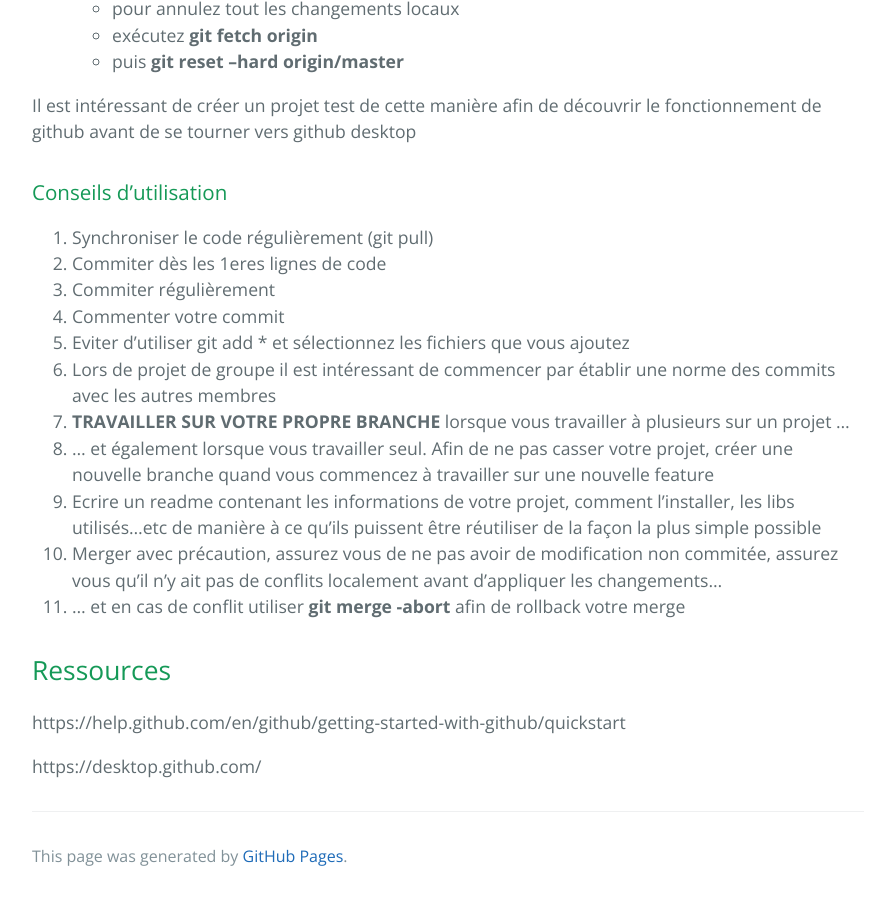
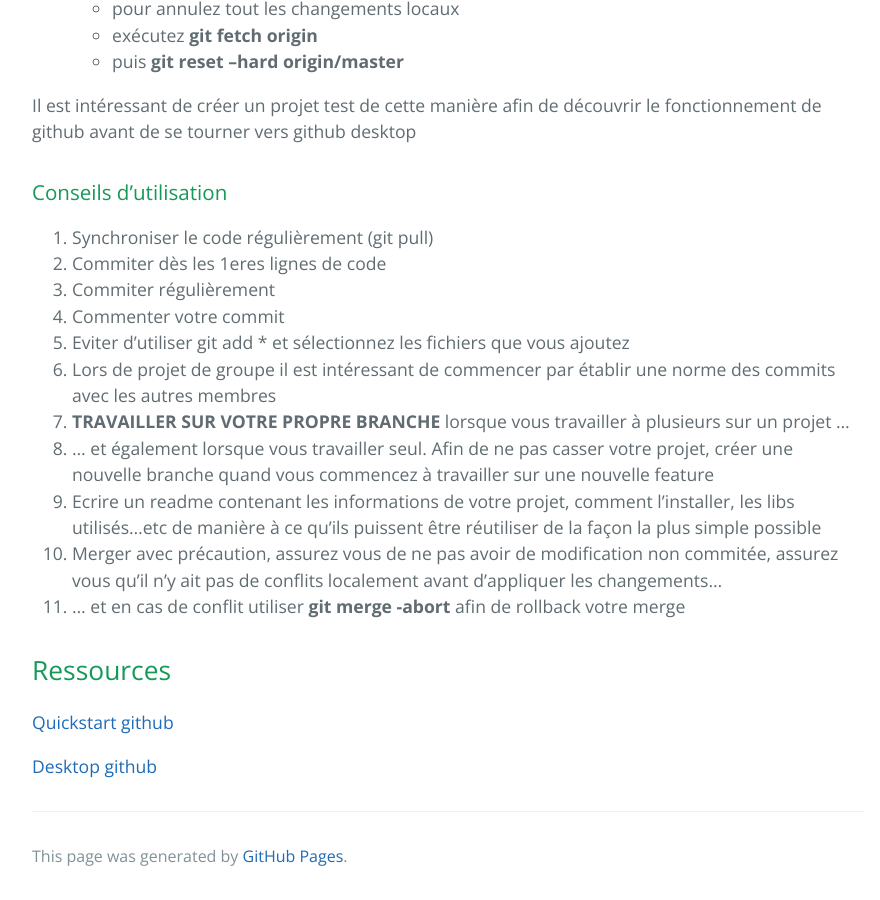
Before and after one commit to CIA-Oceanix/CIA-Oceanix.github.io, a Jekyll site: the page built from git.md, in a window 1280 px wide and 900 px high, scrolled down 1422 px. Shown: the whole window, without its empty margins (192-1072 px from the left). Built offline with Jekyll 4.4.1, drawn with Linux system fonts in a browser that asks for light colours; our own code applies the rules of GitHub Pages for plain Markdown files; some of the changed lines change nothing that is shown.

Commit message:
Update git.md

```diff
--- a/git.md
+++ b/git.md
@@ -68,7 +68,6 @@ Il est intéressant de créer un projet test de cette manière afin de découvri
 ## Ressources
 
 
+[Quickstart github](https://help.github.com/en/github/getting-started-with-github/quickstart)
 
-https://help.github.com/en/github/getting-started-with-github/quickstart
-
-https://desktop.github.com/
+[Desktop github](https://desktop.github.com/)
```
